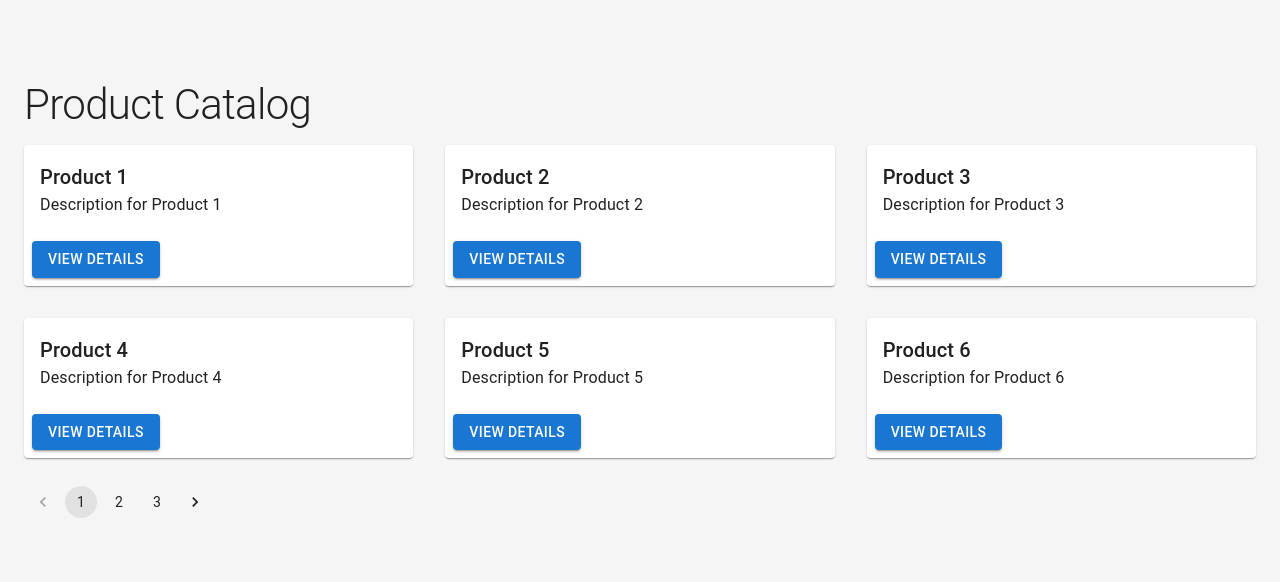
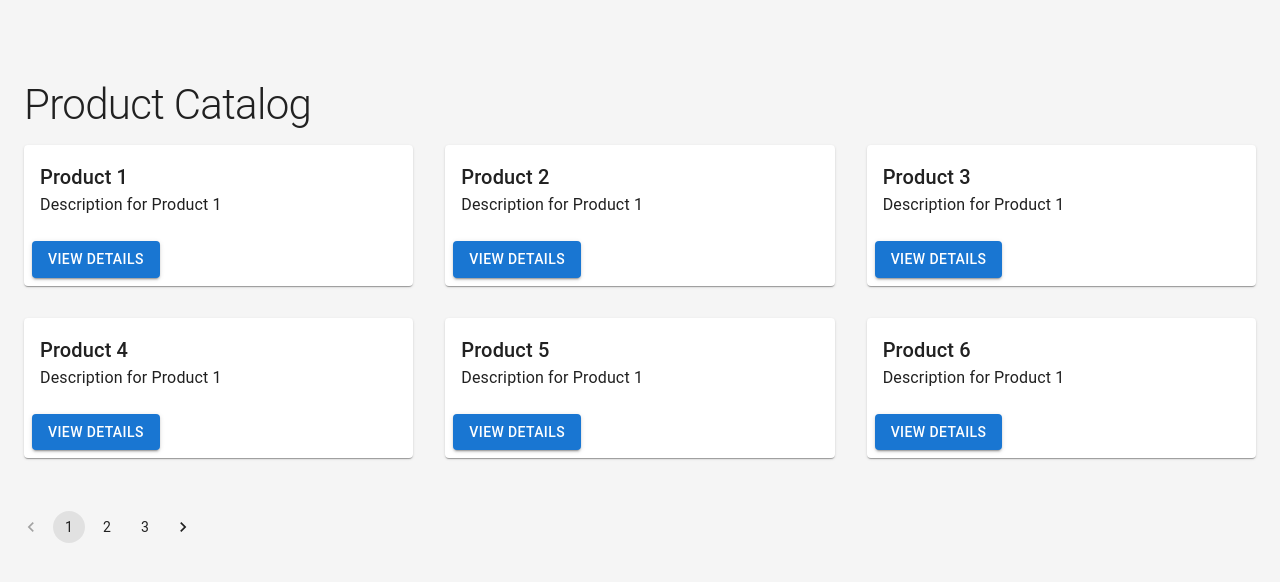
Before and after one commit to Unstvii/anyhr, a Next.js app: page / in a window 1280 px wide. Shown: the top 582 px of the page. Built offline with nearby package versions, Linux system fonts and the light colour scheme.

Commit message:
last version

```diff
--- a/src/app/Components/ProductContainer/ProductContainer.jsx
+++ b/src/app/Components/ProductContainer/ProductContainer.jsx
@@ -3,7 +3,7 @@ import { Container, Grid, Pagination } from "@mui/material";
 import ProductItem from "../ProductItem/ProductItem";
 
 const ProductContainer = ({ products, totalPages, page, handlePageChange }) => (
-  <Container sx={{ minHeight: "420px", position: "relative" }}>
+  <Container sx={{ minHeight: "380px", position: "relative" }}>
     <Grid container spacing={4}>
       {products.map((product) => (
         <Grid item xs={12} sm={6} md={4} key={product.id}>
@@ -15,7 +15,12 @@ const ProductContainer = ({ products, totalPages, page, handlePageChange }) => (
       count={totalPages}
       page={page}
       onChange={handlePageChange}
-      sx={{ position: "absolute", bottom: "15px" }}
+      sx={{
+        position: "absolute",
+        bottom: "-60px",
+        transform: "translateX(-12px)",
+        pb: "10px",
+      }}
     />
   </Container>
 );
--- a/src/app/data/products.js
+++ b/src/app/data/products.js
@@ -1,16 +1,16 @@
 export const products = [
-  { id: 1, name: "Product 1", description: "Description for Product 1" },
-  { id: 2, name: "Product 2", description: "Description for Product 2" },
-  { id: 3, name: "Product 3", description: "Description for Product 3" },
-  { id: 4, name: "Product 4", description: "Description for Product 4" },
-  { id: 5, name: "Product 5", description: "Description for Product 5" },
-  { id: 6, name: "Product 6", description: "Description for Product 6" },
-  { id: 7, name: "Product 7", description: "Description for Product 7" },
-  { id: 8, name: "Product 8", description: "Description for Product 8" },
-  { id: 9, name: "Product 9", description: "Description for Product 9" },
-  { id: 10, name: "Product 10", description: "Description for Product 10" },
-  { id: 11, name: "Product 11", description: "Description for Product 11" },
-  { id: 12, name: "Product 12", description: "Description for Product 12" },
-  { id: 13, name: "Product 13", description: "Description for Product 13" },
-  { id: 14, name: "Product 14", description: "Description for Product 14" },
+  { id: 1, name: "Product 1", description: "Description for Product 1", brand:"Awesome", price: 125 },
+  { id: 2, name: "Product 2", description: "Description for Product 1", brand:"Custom", price: 155 },
+  { id: 3, name: "Product 3", description: "Description for Product 1", brand:"Custom", price: 115 },
+  { id: 4, name: "Product 4", description: "Description for Product 1", brand:"Branded", price: 195 },
+  { id: 5, name: "Product 5", description: "Description for Product 1", brand:"Awesome", price: 95 },
+  { id: 6, name: "Product 6", description: "Description for Product 1", brand:"Custom", price: 125 },
+  { id: 7, name: "Product 7", description: "Description for Product 1", brand:"Awesome", price: 105 },
+  { id: 8, name: "Product 8", description: "Description for Product 1", brand:"Branded", price: 125 },
+  { id: 9, name: "Product 9", description: "Description for Product 1", brand:"Custom", price: 165 },
+  { id: 10, name: "Product 10", description: "Description for Product 1", brand:"Branded", price: 175 },
+  { id: 12, name: "Product 11", description: "Description for Product 1", brand:"Custom", price: 125 },
+  { id: 13, name: "Product 12", description: "Description for Product 1", brand:"Branded", price: 125 },
+  { id: 14, name: "Product 13", description: "Description for Product 1", brand:"Awesome", price: 125 },
+  { id: 15, name: "Product 14", description: "Description for Product 1", brand:"Branded", price: 125 },
 ];
--- a/src/app/sitemap.xml.js
+++ b/src/app/sitemap.xml.js
@@ -4,9 +4,6 @@ export async function GET() {
   const baseUrl = "https://anyhr.vercel.app";
   const resProducts = await axios.get(`${baseUrl}/api/products`);
   const products = resProducts.data;
-
-  //   const staticPages = ["", "about", "contact"];
-
   const dynamicPages = products.map((product) => `products/${product.id}`);
   console.log(dynamicPages);
   const allPages = [...dynamicPages];
```
Also changed, not shown: src/app/products/[id]/page.js (+22 -1 lines).
